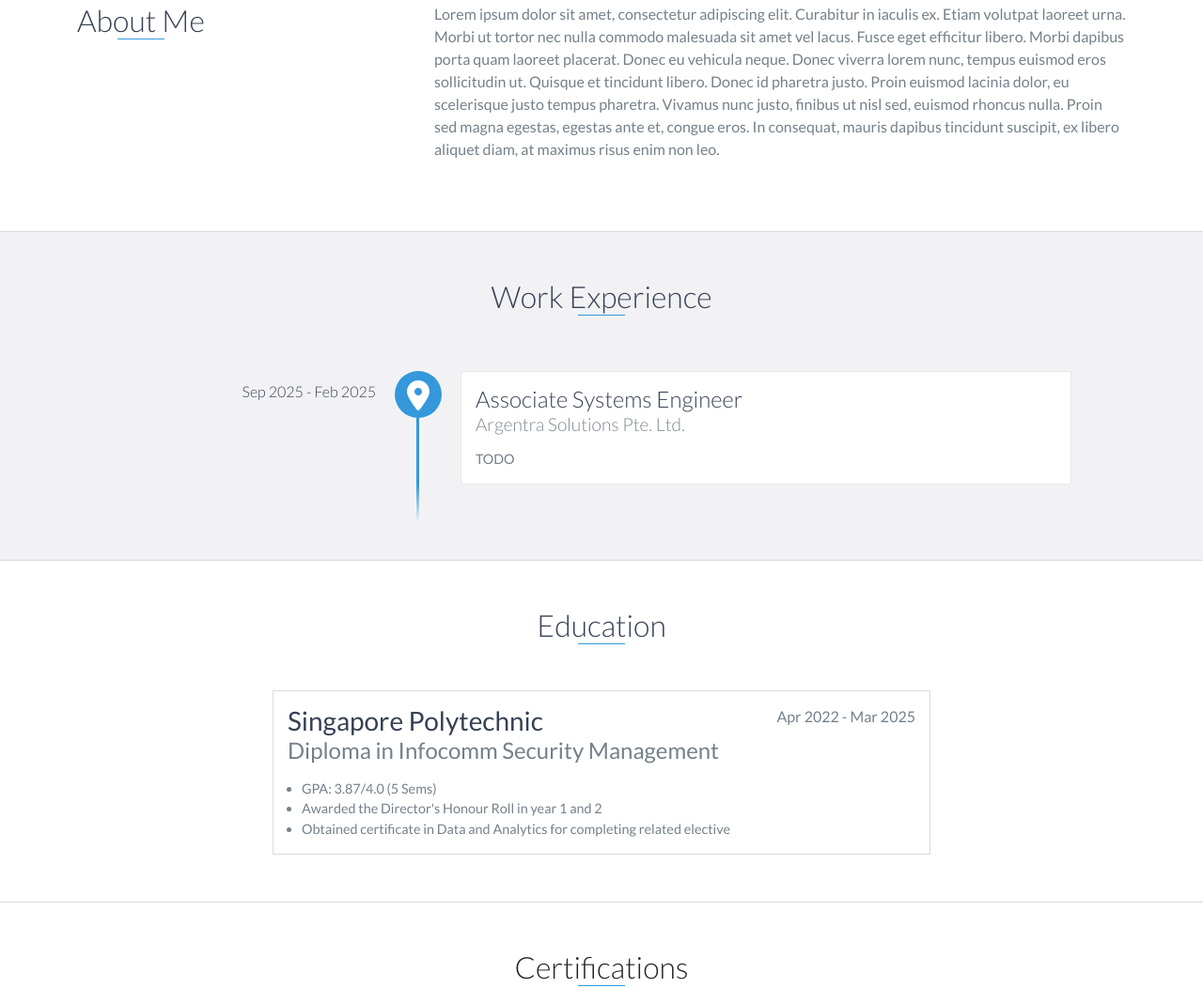
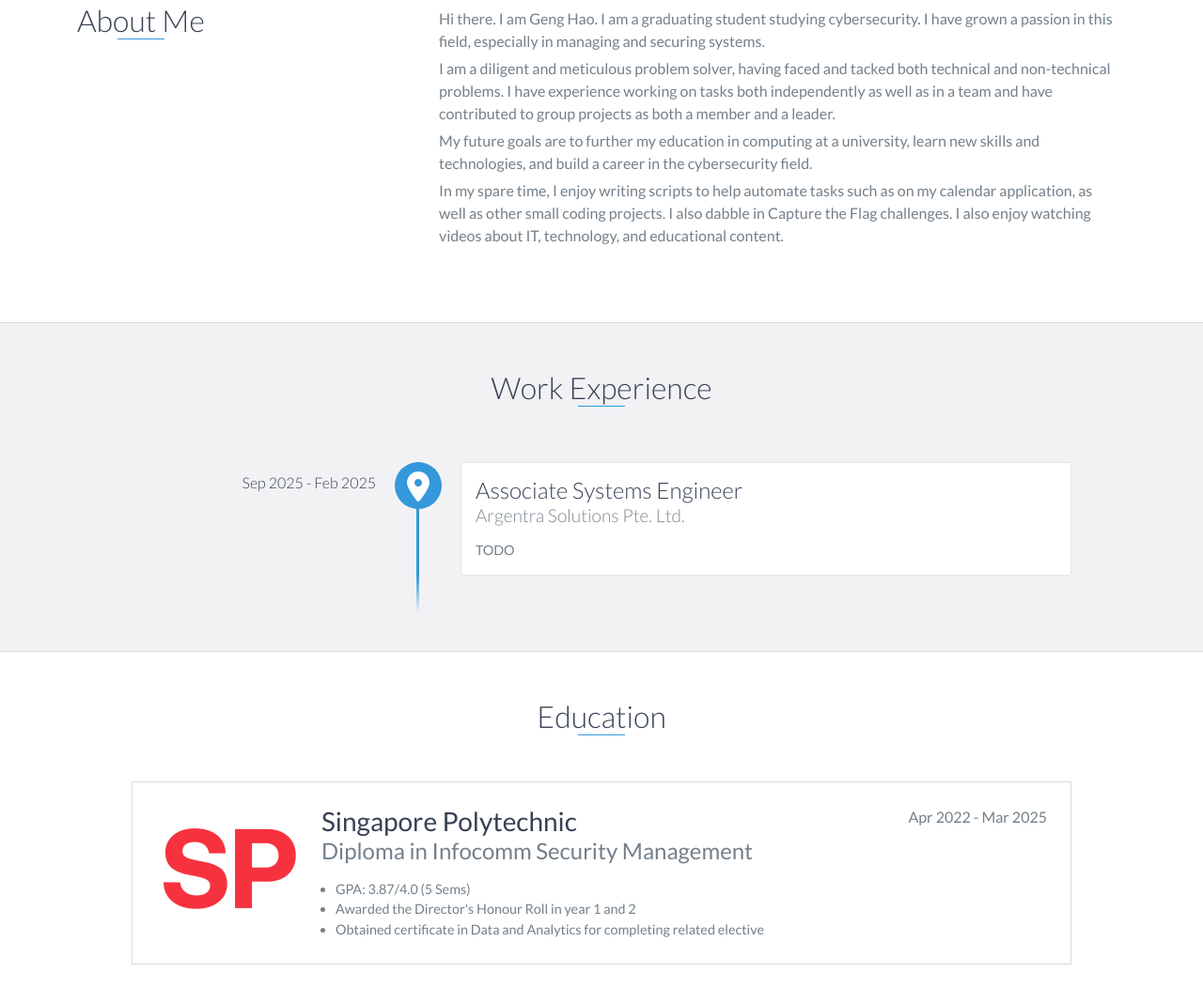
Before and after one commit to GavinF09/GavinF09.github.io, a plain HTML site: page index.html in a window 1280 px wide. Shown: the part 872-1924 px from the top of the page at 94% size. Drawn offline with nearby package versions, Linux system fonts and the light colour scheme.

Commit message:
added intro content, education formatting

```diff
--- a/css/styles.css
+++ b/css/styles.css
@@ -329,7 +329,7 @@ footer {
 }
 #about p {
     color: #74808a;
-    margin: 0;
+    margin: 5px;
 }
 /* -------------------------------- ----- 6. Experience Styles ----- -------------------------------- */
 #experience {
@@ -435,7 +435,7 @@ footer {
     margin-bottom: 50px;
 }
 .education-block {
-    max-width: 700px;
+    max-width: 1000px;
     margin: 0 auto 30px auto;
     padding: 15px;
     border: 1px solid #dcd9d9;
@@ -464,6 +464,17 @@ footer {
 }
 .education-block ul {
     padding: 0 0 0 15px;
+}
+
+.education-block img {
+    /* float: left; */
+    margin: 15px;
+    height: auto;
+    max-width: 250px;
+    /* flex: 30%; */
+}
+.education-body {
+    margin: 10px;
 }
 /* ------------------------------- ----- 8. Project Styles ----- ------------------------------- */
 #projects {
--- a/index.html
+++ b/index.html
@@ -96,9 +96,16 @@
                 </div>
                 <div class="col-md-8">
                     <p>
-                        Lorem ipsum dolor sit amet, consectetur adipiscing elit. Curabitur in iaculis ex. Etiam volutpat laoreet urna. Morbi ut tortor nec nulla commodo malesuada sit amet vel lacus. Fusce eget efficitur libero. Morbi dapibus porta quam laoreet placerat. Donec
-                        eu vehicula neque. Donec viverra lorem nunc, tempus euismod eros sollicitudin ut. Quisque et tincidunt libero. Donec id pharetra justo. Proin euismod lacinia dolor, eu scelerisque justo tempus pharetra. Vivamus nunc justo, finibus
-                        ut nisl sed, euismod rhoncus nulla. Proin sed magna egestas, egestas ante et, congue eros. In consequat, mauris dapibus tincidunt suscipit, ex libero aliquet diam, at maximus risus enim non leo.
+                        Hi there. I am Geng Hao. I am a graduating student studying cybersecurity. I have grown a passion in this field, especially in managing and securing systems.
+                    </p>
+                    <p>
+                        I am a diligent and meticulous problem solver, having faced and tacked both technical and non-technical problems. I have experience working on tasks both independently as well as in a team and have contributed to group projects as both a member and a leader.
+                    </p>
+                    <p>
+                        My future goals are to further my education in computing at a university, learn new skills and technologies, and build a career in the cybersecurity field.
+                    </p>
+                    <p>
+                        In my spare time, I enjoy writing scripts to help automate tasks such as on my calendar application, as well as other small coding projects. I also dabble in Capture the Flag challenges. I also enjoy watching videos about IT, technology, and educational content.
                     </p>
                 </div>
             </div>
@@ -123,12 +130,14 @@
     <div id="education">
         <h2 class="heading">Education</h2>
         <!-- <div class="education-block">
+            <img src="images/education/sp.png" alt="">
+            <div class="education-body">
                 <h3>Singapore Polytechnic</h3>
                 <span class="education-date">Apr 2022 - Mar 2025 (Present)</span>
                 <h4>Diploma in Infocomm Security Management</h4>
                 <ul>
                     <li>
-                    GPA:3.87/4.0 (5 Sems)
+                        GPA: 3.87/4.0 (5 Sems)
                     </li>
                     <li>
                         Awarded the Director's Honour Roll in year 1 and 2
@@ -137,6 +146,7 @@
                         Obtained certificate of Data and Analytics for completing related electives
                     </li>
                 </ul>
+            </div>
         </div> -->
         <!-- End .education-block -->
     </div>
--- a/js/profile/education.js
+++ b/js/profile/education.js
@@ -1,23 +1,16 @@
 var PROFILEPATH = "profile/"
 $.getJSON(PROFILEPATH + "education.json", (data) => {
     data.forEach((edu) => {
-        // TODO
-        var eduImg = ""
-        if (edu.image != null) {
-            eduImg = `
-                <div class="project-image">
-                    <img src="images/education/${edu.image}"/>
+        let educationEntry = `
+            <div class="education-block d-flex align-items-center">
+                <img src="images/education/${edu.image}" alt="${edu.school}">
+                <div class="education-body flex-grow-1">
+                    <h3>${edu.school}</h3>
+                    <span class="education-date">${edu.date.start} - ${edu.date.end}</span>
+                    <h4>${edu.course}</h4>
+                    ${edu.body != undefined ? "<p>" + edu.body + "</p>" : ""}
+                    ${edu.points.length != 0 ? "<ul><li>" + edu.points.join("</li><li>") + "</li></ul>" : ""}
                 </div>
-            `
-        }
-
-        let educationEntry = `
-            <div class="education-block">
-                <h3>${edu.school}</h3>
-                <span class="education-date">${edu.date.start} - ${edu.date.end}</span>
-                <h4>${edu.course}</h4>
-                ${edu.body != undefined ? "<p>" + edu.body + "</p>" : ""}
-                ${edu.points.length != 0 ? "<ul><li>" + edu.points.join("</li><li>") + "</li></ul>" : ""}
             </div>
         `
         $("#education").append(educationEntry)
--- a/js/profile/skills.js
+++ b/js/profile/skills.js
@@ -13,7 +13,7 @@ $.getJSON(PROFILEPATH + "skills.json", (data) => {
                 <div id="skills-panel-${categoryCounter}" class="accordion-collapse collapse ${category.show ? "show" : ""}">
                     <div class="accordion-body">
                         <ul>
-                            ${"<ul><li>" + category.skills.join("</li><li>") + "</li></ul>"}
+                            ${'<ul><li class="shadow-large">' + category.skills.join('</li><li class="shadow-large">') + '</li></ul>'}
                         </ul>
                     </div>
                 </div>
--- a/profile/education.json
+++ b/profile/education.json
@@ -12,6 +12,6 @@
             "Awarded the Director's Honour Roll in year 1 and 2",
             "Obtained certificate in Data and Analytics for completing related elective"
         ],
-        "image": null
+        "image": "sp.png"
     }
 ]
--- a/profile/skills.json
+++ b/profile/skills.json
@@ -23,7 +23,7 @@
     {
         "title": "Technologies & Tools",
         "skills": [
-            "Elastic Stack", "VMWare ESXi", "Docker", "Git"
+            "Elastic Stack", "VMWare ESXi", "Kali Linux", "Docker", "Git"
         ],
         "show": true
     },
@@ -37,15 +37,13 @@
     {
         "title": "Others",
         "skills": [
-            "Data Analytics", "Jira", "Documentation"
-        ],
-        "show": false
+            "Project Management", "Data Analytics", "Jira", "Documentation"
+        ]
     },
     {
         "title": "Work in progress...",
         "skills": [
-            "Ansible", "Cloud", "LaTeX"
-        ],
-        "show": false
+            "Ansible", "Cloud"
+        ]
     }
 ]
```
Also changed, not shown: images/education/sp.png (added). Lines whose indentation alone changed are shown as unchanged.
